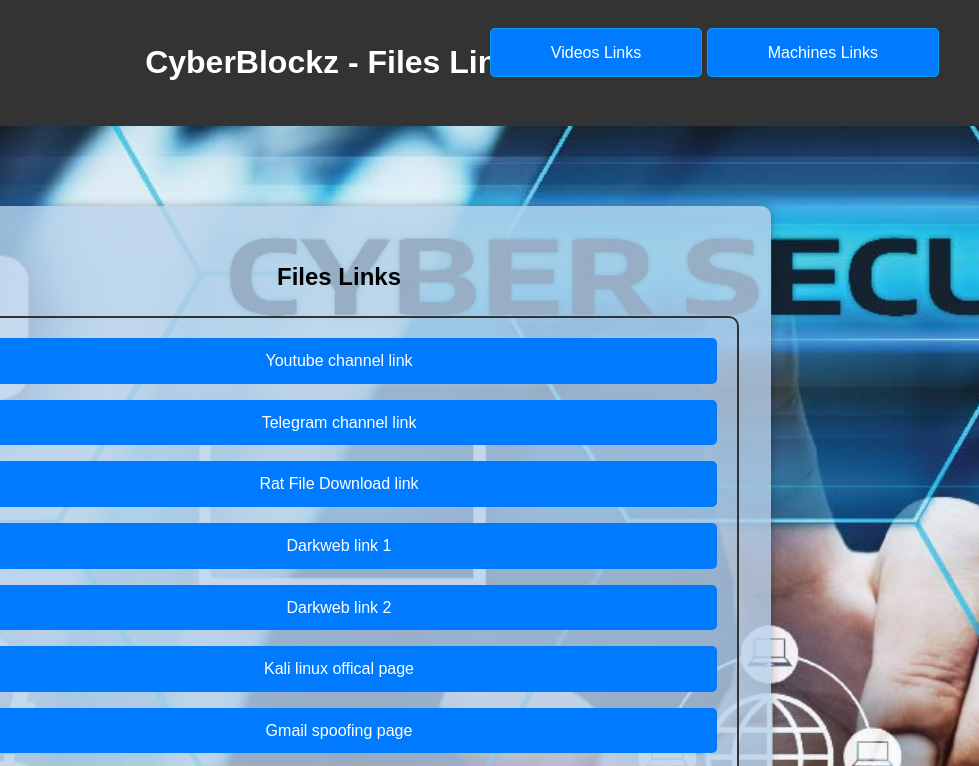
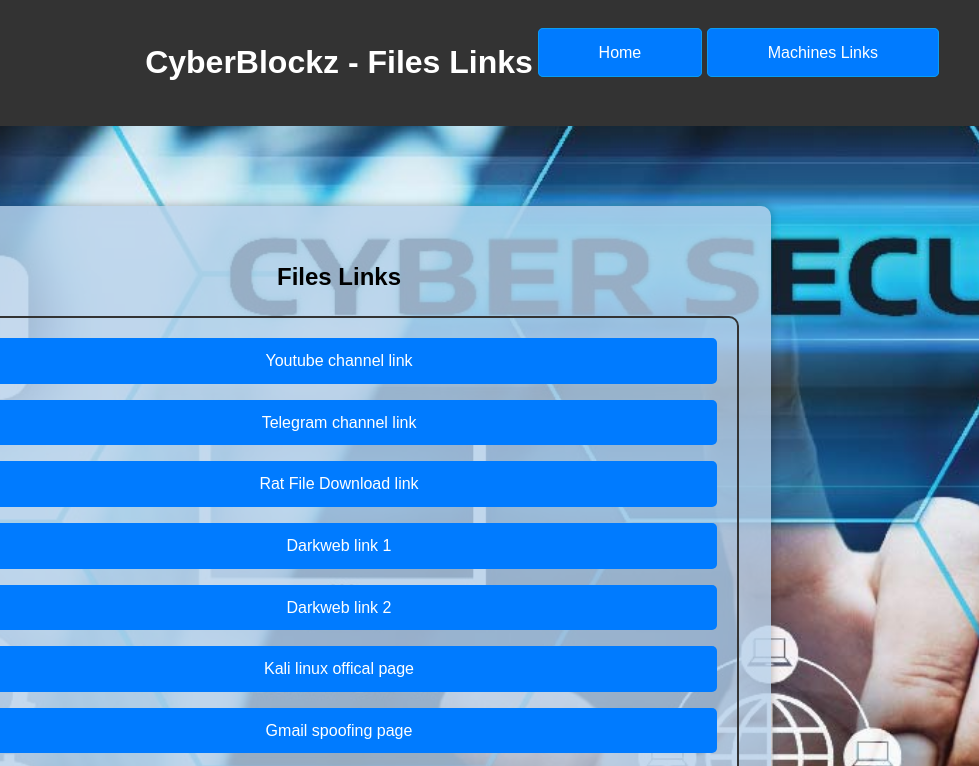
Before and after one commit to pranay-root/cyberblockz, a plain HTML site: page files.html in a window 1280 px wide. Shown: the top 766 px of the page, 301-1280 px from the left. Drawn offline with Linux system fonts and the light colour scheme.

Commit message:
Update files.html

```diff
--- a/files.html
+++ b/files.html
@@ -10,7 +10,7 @@
     <header>
         <img src="cyberblockz.png" alt="CyberBlockz Logo">
         <div class="Videos-link-option">
-            <a href="index.html" target="_blank">Videos Links</a>
+            <a href="index.html" target="_blank">Home</a>
             <a href="machines.html" target="_blank">Machines Links</a>
           </div>
         <h1>CyberBlockz - Files Links</h1>
```
